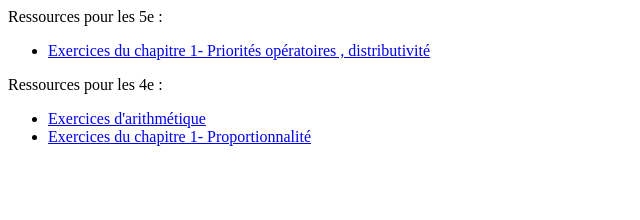
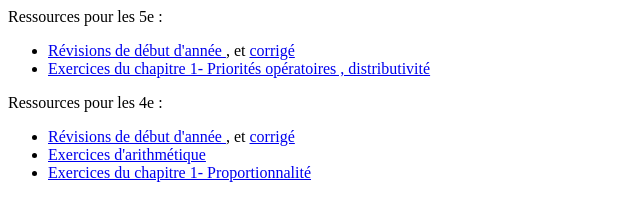
Before and after one commit to leturcqd/ressources, a plain HTML site: page index.html in a window 1280 px wide. Shown: the whole page, without its empty margins (0-640 px from the left). Drawn offline with Linux system fonts and the light colour scheme.

Commit message:
positionnements

```diff
--- a/index.html
+++ b/index.html
@@ -12,11 +12,19 @@
 
    Ressources pour les 5e :
 <ul>
-    <li><a href = "https://leturcqd.github.io/ressources/5e/5C1/5C1.pdf">
+  <li><a href = "https://leturcqd.github.io/ressources/5e/Positionnement/Positionnement5e.pdf">
+     Révisions de début d'année </a>, et
+     <a href = "https://leturcqd.github.io/ressources/5e/Positionnement/Positionnement5e corrigé.pdf">
+    corrigé </a></li>
+  <li><a href = "https://leturcqd.github.io/ressources/5e/5C1/5C1.pdf">
        Exercices du chapitre 1- Priorités opératoires , distributivité</a></li>
 </ul>
 Ressources pour les 4e :
 <ul>
+    <li><a href = "https://leturcqd.github.io/ressources/4e/Positionnement/Positionnement4e.pdf">
+    Révisions de début d'année </a>, et
+    <a href = "https://leturcqd.github.io/ressources/4e/Positionnement/Positionnement4e corrigé.pdf">
+   corrigé </a></li>
     <li><a href = "https://leturcqd.github.io/ressources/4e/Arithmétique/Exos_Arithmétique.pdf"> Exercices d'arithmétique</a></li>
     <li><a href = "https://leturcqd.github.io/ressources/4e/4C1/4C1.pdf"> Exercices du chapitre 1- Proportionnalité</a></li>
 </ul>
```
Also changed, not shown: 9 other files.
